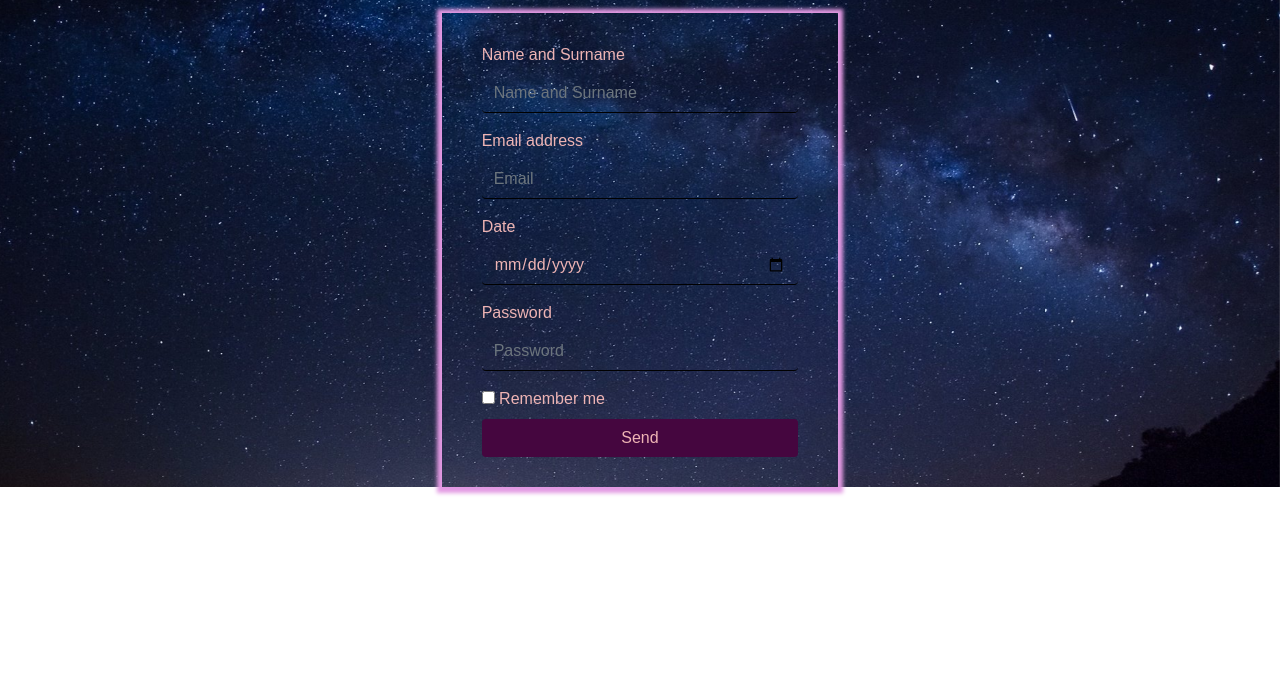
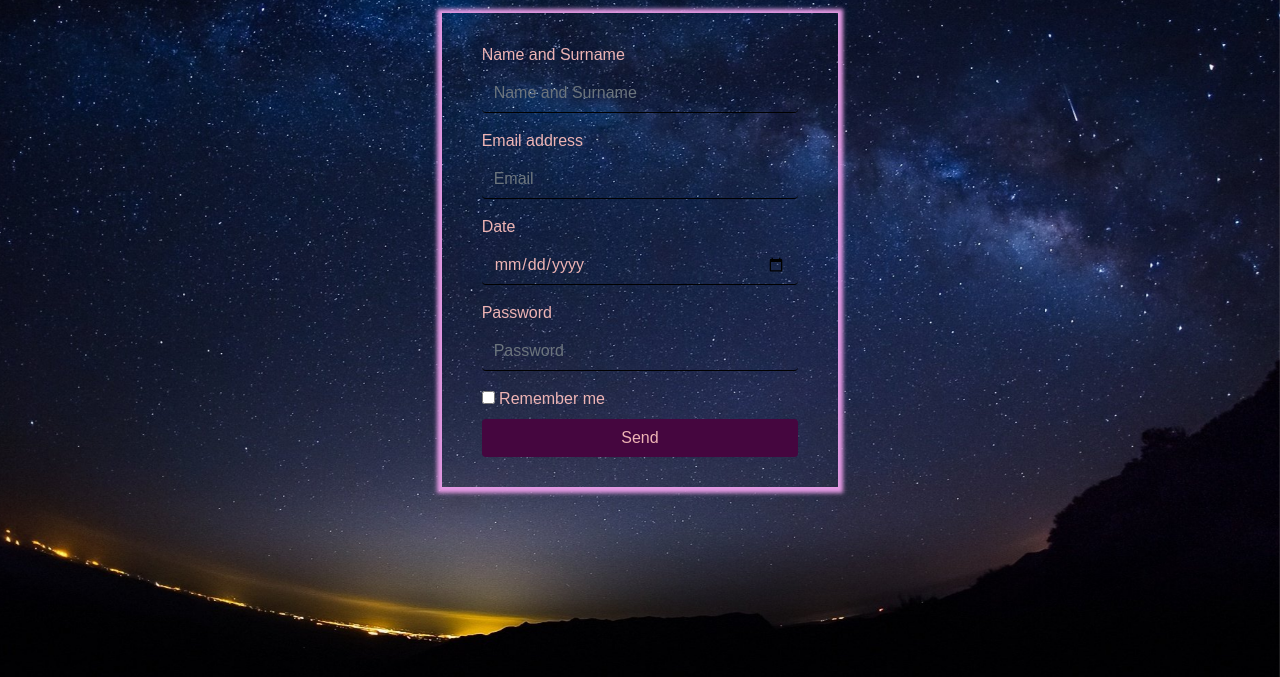
Before and after one commit to shiluva-fortunate/FistView, a plain HTML site: page webForm/index.html in a window 1280 px wide. Shown: the part 123-800 px from the top of the page. Drawn offline with nearby package versions, Linux system fonts and the light colour scheme.

Commit message:
Update style.css
minor changes

```diff
--- a/webForm/style.css
+++ b/webForm/style.css
@@ -1,6 +1,5 @@
 body{
 	font-family: sans-serif;
-
 }
 
 #header{
@@ -12,8 +11,8 @@ body{
 .bkg{
 	background: url(pic8.jpg) center center fixed;
 	background-size: cover;
-	/*width:100vw;
-	height: 100vh;*/
+	width:100vw;
+	height: 100vh;
  }
 
  .form-group, .checkbox{
```
